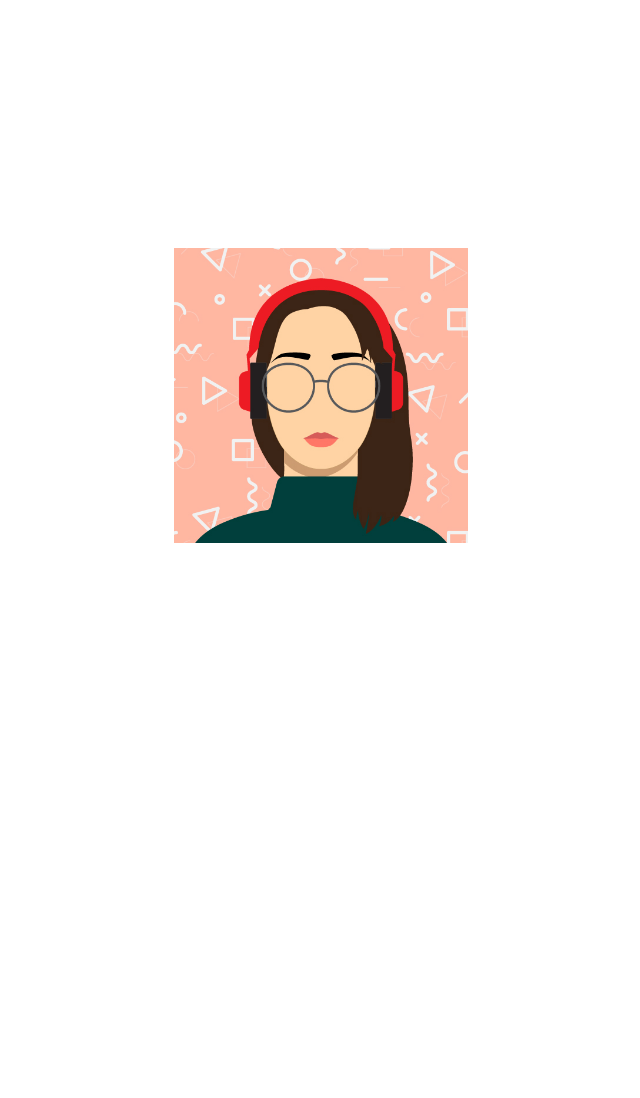
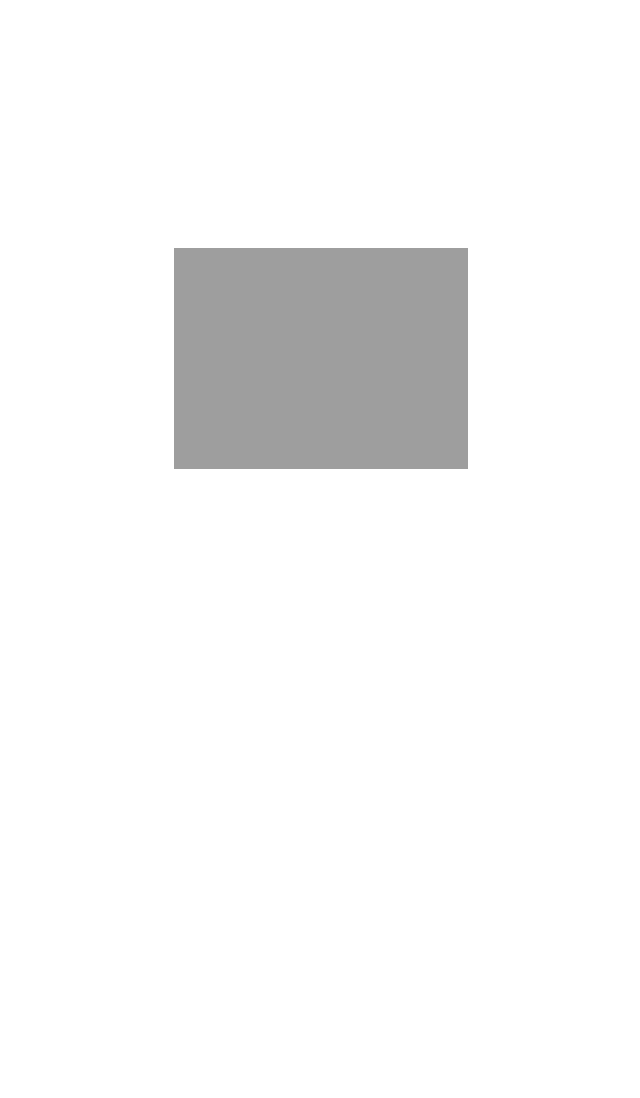
Before and after one commit to RosemarieHalim/Portfolio, a Jekyll site: the page built from about.html, in a window 1280 px wide. Shown: the whole page, without its empty margins (319-959 px from the left). Built offline with Jekyll 4.4.1, drawn with Linux system fonts in a browser that asks for light colours; after the commit the page ends 1025 px from its top, so only the background shows below that.

Commit message:
Update about.html

```diff
--- a/about.html
+++ b/about.html
@@ -13,7 +13,7 @@ title: about
             <div class="box">
 
                 <div class="imgbox">
-                    <img src="{{site.baseurl}}/assets/img/me.jpg" alt="Image of me" class="img_me">
+                    <img src="{{site.baseurl}}/assets/img/rose.jpg" alt="Image of me" class="img_me">
                 </div>
 
                 <div class="aboot_box">
```
